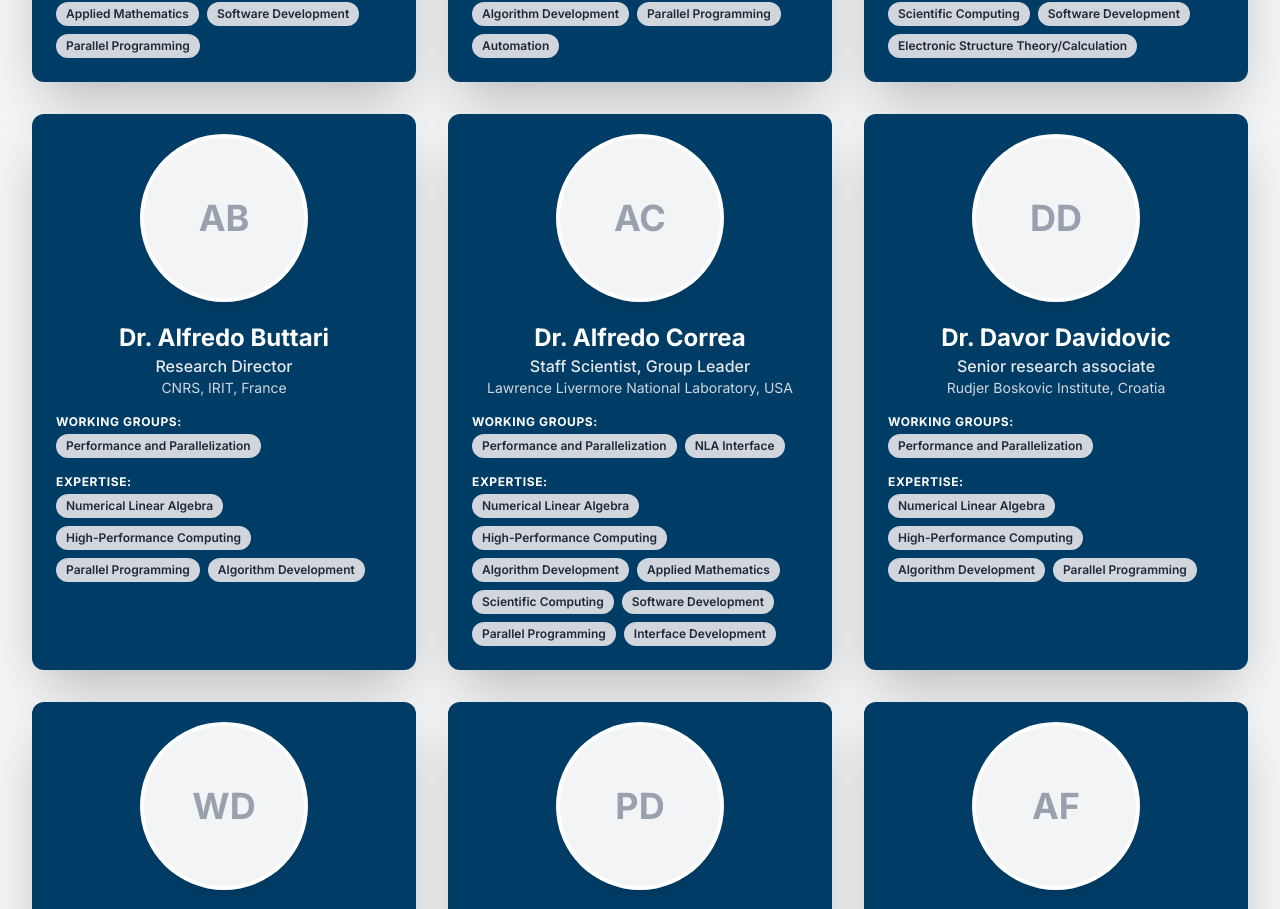
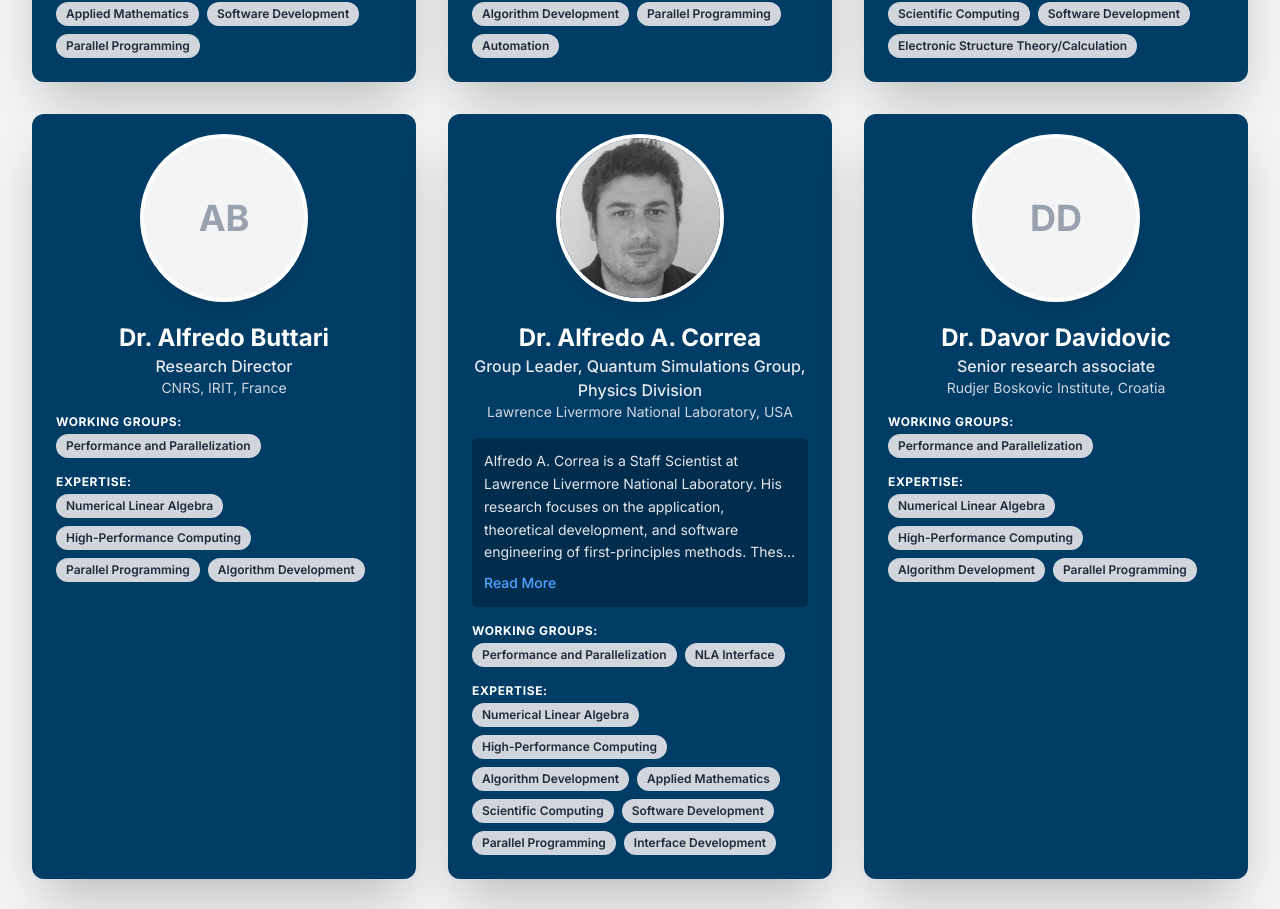
Before and after one commit to ExaNLA-Network/exanla-network.github.io, a Next.js app: page /committee in a window 1280 px wide. Shown: the part 1649-2558 px from the top of the page. Built offline with nearby package versions, Linux system fonts and the light colour scheme.

Commit message:
update Correa Bio (#3)

```diff
--- a/app/committee/page.tsx
+++ b/app/committee/page.tsx
@@ -113,11 +113,11 @@ const committeeMembers: CommitteeMember[] = [
   },
   {
     id: 'alfredo.correa',
-    name: 'Dr. Alfredo Correa',
-    title: 'Staff Scientist, Group Leader',
+    name: 'Dr. Alfredo A. Correa',
+    title: 'Group Leader, Quantum Simulations Group, Physics Division',
     affiliation: 'Lawrence Livermore National Laboratory, USA',
-    //bio: 'To be updated',
-    //image: '/committee/avatar/alfredo.correa.jpg',
+    bio: 'Alfredo A. Correa is a Staff Scientist at Lawrence Livermore National Laboratory. His research focuses on the application, theoretical development, and software engineering of first-principles methods. These methods are used to describe matter under extreme conditions, including equations of state, as well as non-equilibrium and non-adiabatic coupled electron-ion quantum dynamics. Alfredo earned his Bachelor’s degree in Physics from the Balseiro Institute in Argentina and completed his Ph.D. in Physics at the University of California, Berkeley, in 2008. Following a postdoctoral position at Stanford University, he joined the Physics Division at Lawrence Livermore National Laboratory (LLNL) as a Lawrence Fellow in 2009. Since 2022, Alfredo has served as the Group Leader of the Quantum Simulations Group at LLNL. Alfredo is currently Thrust Leader, Software Manager at the “Center for Non-Perturbative Studies of Functional Materials under Non-Equilibrium Conditions” where he develops code for massively parallel MPI-interconnected GPU-based computers. He is a member of the C++ Standards Committee and a contributor to the MPI Forum.',
+    image: '/committee/avatar/alfredo.correa.jpg',
     categories: [expertiseCategories.NUMERICAL_LINEAR_ALGEBRA, expertiseCategories.HPC, expertiseCategories.ALGORITHM_DEVELOPMENT, expertiseCategories.APPLIED_MATHEMATICS, expertiseCategories.SCIENTIFIC_COMPUTING, expertiseCategories.SOFTWARE_DEVELOPMENT, expertiseCategories.PARALLEL_PROGRAMMING, expertiseCategories.INTERFACE_DEVELOPMENT],
     workingGroups: [WorkingGroups.PERFORMANCE_PARALLELIZATION, WorkingGroups.NLA_INTERFACE],
   },
@@ -389,6 +389,34 @@ const getFamilyNameForSort = (name: string, id: string): string => {
   return lastNameCandidate.toLowerCase();
 };
 
+// Add ReadMore component
+interface ReadMoreProps {
+  text: string;
+  maxLength?: number;
+}
+
+const ReadMore: React.FC<ReadMoreProps> = ({ text, maxLength = 300 }) => {
+  const [isExpanded, setIsExpanded] = useState(false);
+
+  if (text.length <= maxLength) {
+    return <p className="text-sm text-gray-200 mb-4 leading-relaxed bg-[#002D4D] p-3 rounded-md">{text}</p>;
+  }
+
+  return (
+    <div className="text-sm text-gray-200 mb-4 leading-relaxed bg-[#002D4D] p-3 rounded-md">
+      <p className={isExpanded ? '' : 'line-clamp-5'}>
+        {text}
+      </p>
+      <button
+        onClick={() => setIsExpanded(!isExpanded)}
+        className="text-blue-400 hover:text-blue-300 font-medium mt-2 focus:outline-none"
+      >
+        {isExpanded ? 'Show Less' : 'Read More'}
+      </button>
+    </div>
+  );
+};
+
 export default function Committee() {
   const [selectedWorkingGroups, setSelectedWorkingGroups] = useState<WorkingGroupValue[]>([]);
   const [sortOrder, setSortOrder] = useState<'asc' | 'desc'>('asc');
@@ -543,7 +571,7 @@ export default function Committee() {
                   <p className="text-center text-sm text-gray-300 mb-4">{member.affiliation}</p>
 
                   {member.bio && member.bio !== 'To be updated' && (
-                    <p className="text-sm text-gray-200 mb-4 leading-relaxed bg-[#002D4D] p-3 rounded-md">{member.bio}</p>
+                    <ReadMore text={member.bio} />
                   )}
 
                   {/* Display Working Groups */}
```
Also changed, not shown: public/applications/logo/yambo_logo.svg (added), public/committee/avatar/alfredo.correa.jpg (added).
